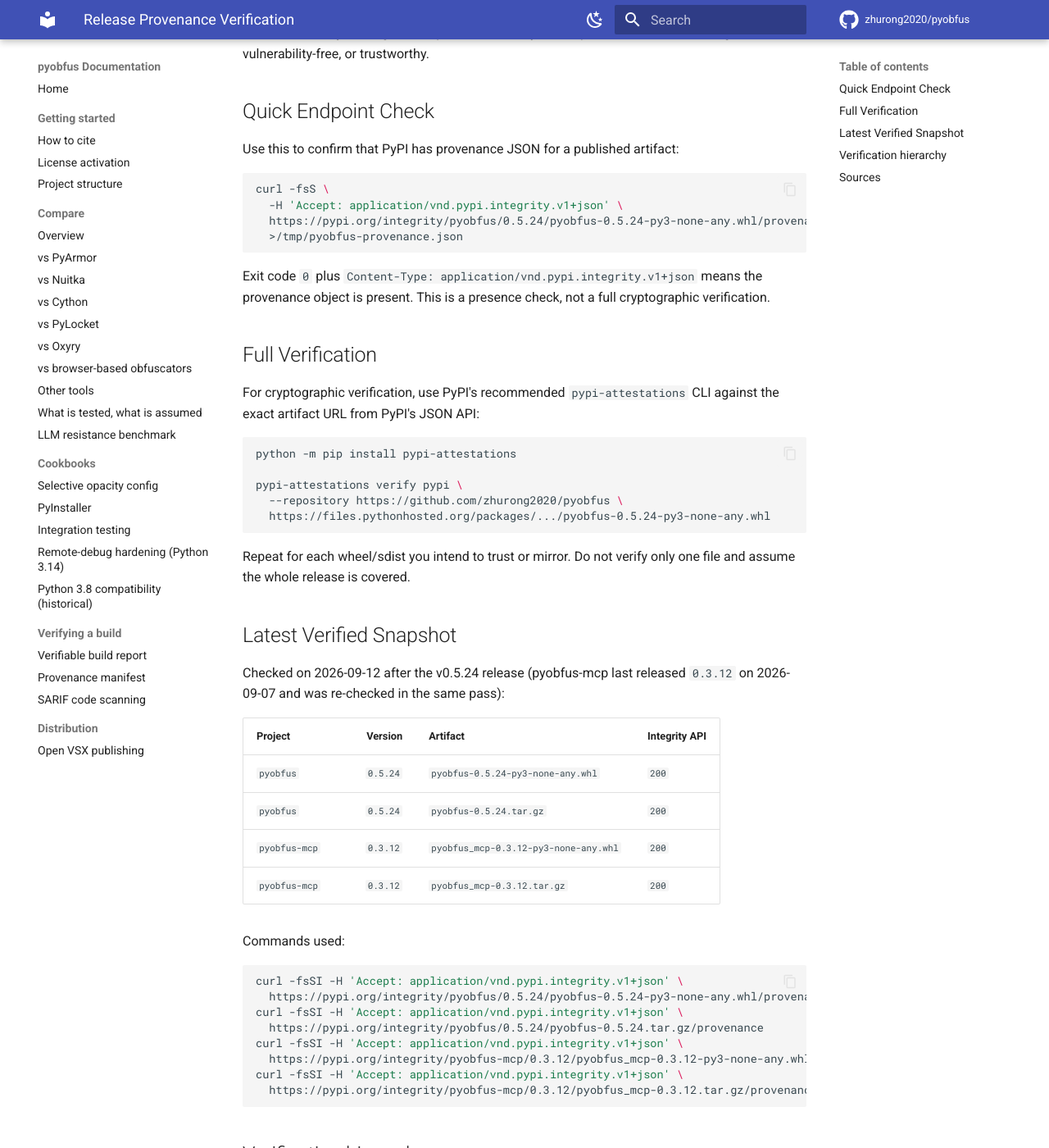
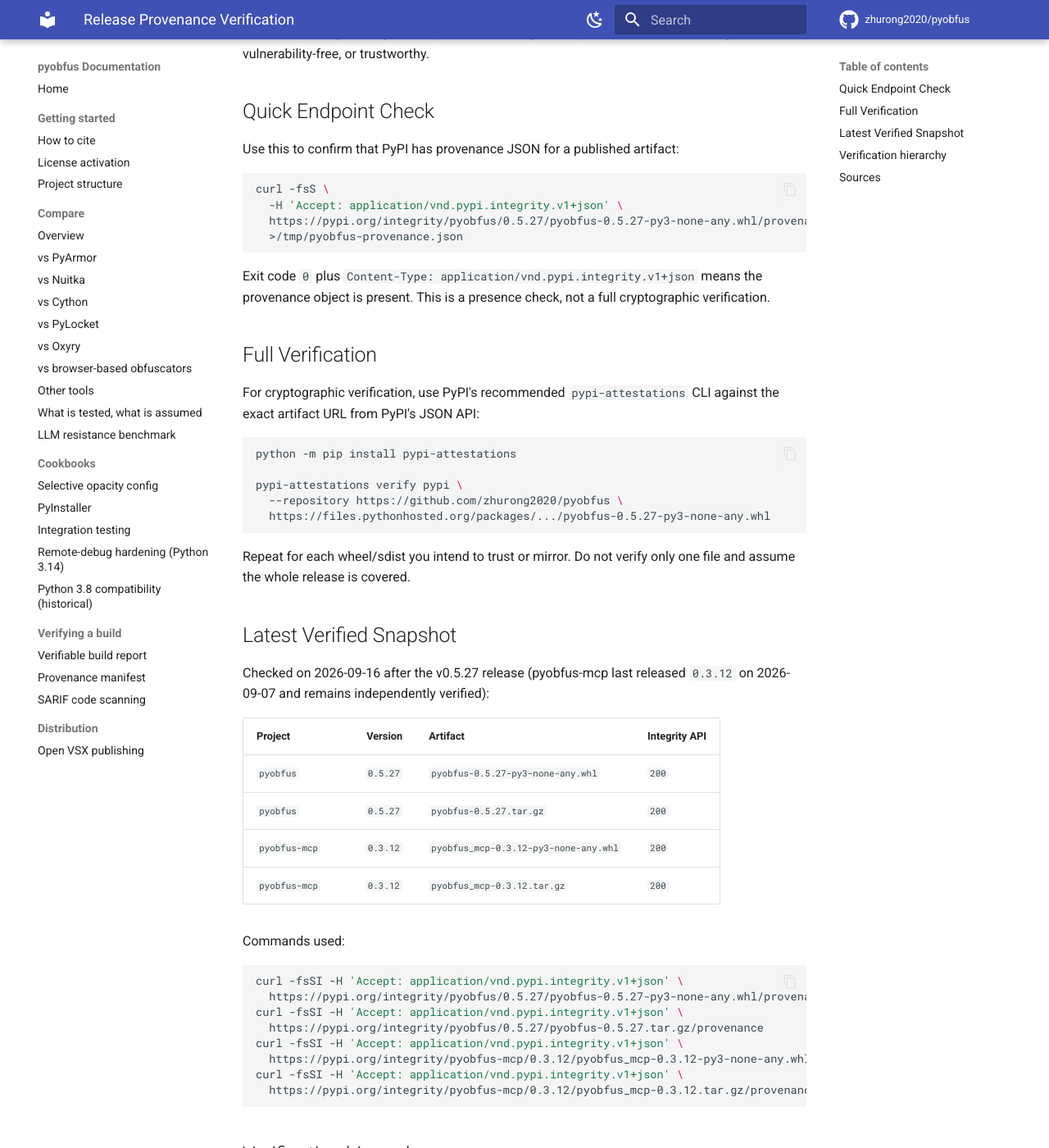
Before and after one commit to zhurong2020/pyobfus, an MkDocs documentation site: the page built from docs/RELEASE_PROVENANCE_VERIFICATION.md, in a window 1280 px wide and 1400 px high, scrolled down 394 px. Shown: the whole window at 82% size. Built offline with MkDocs 1.6.1 and Material for MkDocs 9.7.7, drawn with Linux system fonts in a browser that asks for light colours; comment, search, counter and statistics services are not loaded.

Commit message:
docs(release): sync 0.5.27 provenance records

````diff
--- a/docs/RELEASE_PROVENANCE_VERIFICATION.md
+++ b/docs/RELEASE_PROVENANCE_VERIFICATION.md
@@ -22,7 +22,7 @@
 ```bash
 curl -fsS \
   -H 'Accept: application/vnd.pypi.integrity.v1+json' \
-  https://pypi.org/integrity/pyobfus/0.5.24/pyobfus-0.5.24-py3-none-any.whl/provenance \
+  https://pypi.org/integrity/pyobfus/0.5.27/pyobfus-0.5.27-py3-none-any.whl/provenance \
   >/tmp/pyobfus-provenance.json
 ```
 
@@ -40,7 +40,7 @@
 
 pypi-attestations verify pypi \
   --repository https://github.com/zhurong2020/pyobfus \
-  https://files.pythonhosted.org/packages/.../pyobfus-0.5.24-py3-none-any.whl
+  https://files.pythonhosted.org/packages/.../pyobfus-0.5.27-py3-none-any.whl
 ```
 
 Repeat for each wheel/sdist you intend to trust or mirror. Do not verify only
@@ -48,13 +48,13 @@
 
 ## Latest Verified Snapshot
 
-Checked on 2026-09-12 after the v0.5.24 release (pyobfus-mcp last released
-`0.3.12` on 2026-09-07 and was re-checked in the same pass):
+Checked on 2026-09-16 after the v0.5.27 release (pyobfus-mcp last released
+`0.3.12` on 2026-09-07 and remains independently verified):
 
 | Project | Version | Artifact | Integrity API |
 |---|---:|---|---|
-| `pyobfus` | `0.5.24` | `pyobfus-0.5.24-py3-none-any.whl` | `200` |
-| `pyobfus` | `0.5.24` | `pyobfus-0.5.24.tar.gz` | `200` |
+| `pyobfus` | `0.5.27` | `pyobfus-0.5.27-py3-none-any.whl` | `200` |
+| `pyobfus` | `0.5.27` | `pyobfus-0.5.27.tar.gz` | `200` |
 | `pyobfus-mcp` | `0.3.12` | `pyobfus_mcp-0.3.12-py3-none-any.whl` | `200` |
 | `pyobfus-mcp` | `0.3.12` | `pyobfus_mcp-0.3.12.tar.gz` | `200` |
 
@@ -62,9 +62,9 @@
 
 ```bash
 curl -fsSI -H 'Accept: application/vnd.pypi.integrity.v1+json' \
-  https://pypi.org/integrity/pyobfus/0.5.24/pyobfus-0.5.24-py3-none-any.whl/provenance
+  https://pypi.org/integrity/pyobfus/0.5.27/pyobfus-0.5.27-py3-none-any.whl/provenance
 curl -fsSI -H 'Accept: application/vnd.pypi.integrity.v1+json' \
-  https://pypi.org/integrity/pyobfus/0.5.24/pyobfus-0.5.24.tar.gz/provenance
+  https://pypi.org/integrity/pyobfus/0.5.27/pyobfus-0.5.27.tar.gz/provenance
 curl -fsSI -H 'Accept: application/vnd.pypi.integrity.v1+json' \
   https://pypi.org/integrity/pyobfus-mcp/0.3.12/pyobfus_mcp-0.3.12-py3-none-any.whl/provenance
 curl -fsSI -H 'Accept: application/vnd.pypi.integrity.v1+json' \
````
Also changed, not shown: 1 other file.
